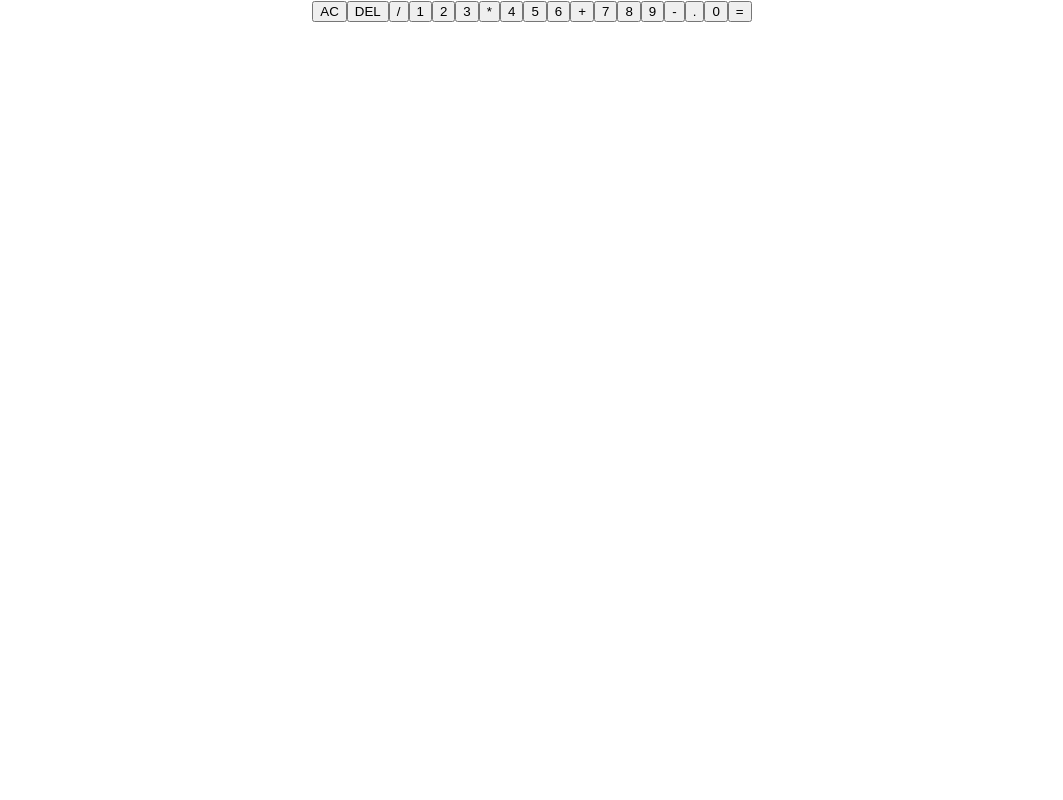
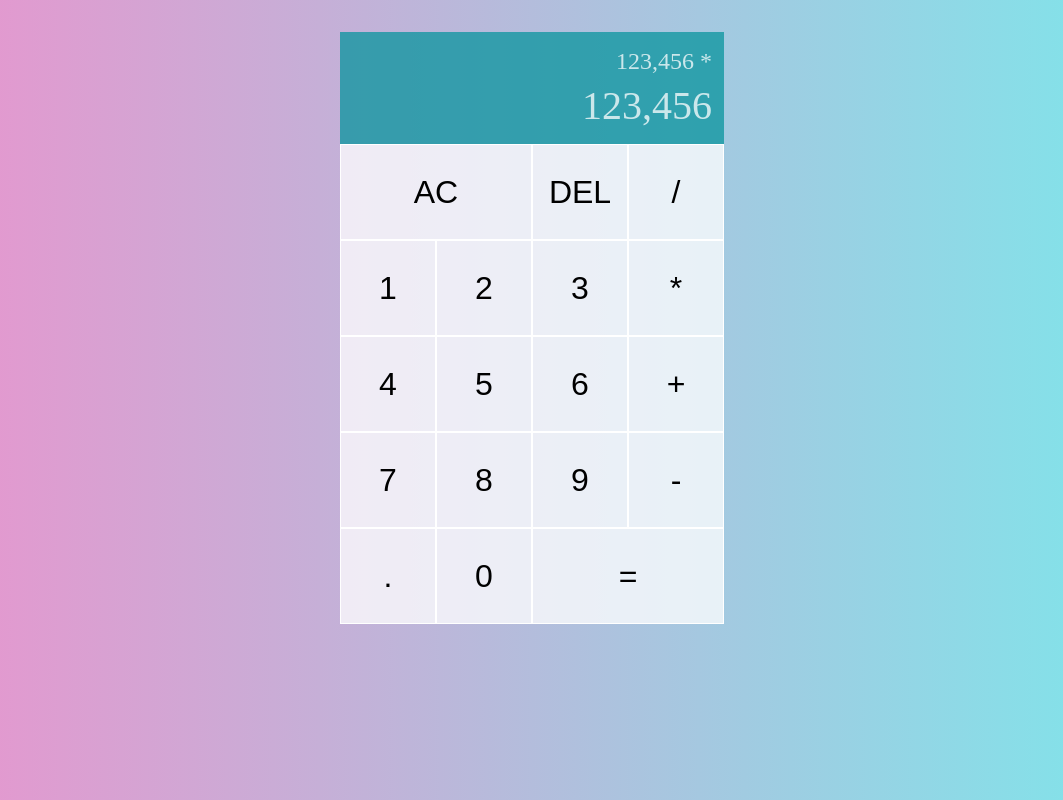
Before and after one commit to Bec91/Calculator, a React (Create React App) app: page / in a window 1280 px wide. Shown: the whole page, without its empty margins (108-1171 px from the left). Built offline with nearby package versions, Linux system fonts and the light colour scheme.

Commit message:
build out of calculator styling

```diff
--- a/package.json
+++ b/package.json
@@ -9,6 +9,7 @@
     "react": "^18.2.0",
     "react-dom": "^18.2.0",
     "react-scripts": "5.0.1",
+    "sass": "^1.57.1",
     "web-vitals": "^2.1.4"
   },
   "scripts": {
--- a/src/App.css
+++ /dev/null
@@ -1,3 +0,0 @@
-.App {
-  text-align: center;
-}
--- a/src/App.js
+++ b/src/App.js
@@ -1,27 +1,32 @@
-import './App.css';
+import './App.scss';
 
 function App() {
   return (
     <div className="App">
-
-      <button>AC</button>
-      <button>DEL</button>
-      <button>/</button>
-      <button>1</button>
-      <button>2</button>
-      <button>3</button>
-      <button>*</button>
-      <button>4</button>
-      <button>5</button>
-      <button>6</button>
-      <button>+</button>
-      <button>7</button>
-      <button>8</button>
-      <button>9</button>
-      <button>-</button>
-      <button>.</button>
-      <button>0</button>
-      <button>=</button>
+      <div className="calculator-grid">
+        <div className="output">
+          <div className="output__prevOperand">123,456 *</div>
+          <div className="output__currentOperand">123,456</div>
+        </div>
+        <button className="calculator-grid__btn span-two">AC</button>
+        <button className="calculator-grid__btn">DEL</button>
+        <button className="calculator-grid__btn">/</button>
+        <button className="calculator-grid__btn">1</button>
+        <button className="calculator-grid__btn">2</button>
+        <button className="calculator-grid__btn">3</button>
+        <button className="calculator-grid__btn">*</button>
+        <button className="calculator-grid__btn">4</button>
+        <button className="calculator-grid__btn">5</button>
+        <button className="calculator-grid__btn">6</button>
+        <button className="calculator-grid__btn">+</button>
+        <button className="calculator-grid__btn">7</button>
+        <button className="calculator-grid__btn">8</button>
+        <button className="calculator-grid__btn">9</button>
+        <button className="calculator-grid__btn">-</button>
+        <button className="calculator-grid__btn">.</button>
+        <button className="calculator-grid__btn">0</button>
+        <button className="calculator-grid__btn span-two">=</button>
+      </div>
     </div>
   );
 }
--- /dev/null
+++ b/src/App.scss
@@ -0,0 +1,51 @@
+*, *::before, *::after {
+  box-sizing: border-box;
+}
+
+body {
+  margin: 0;
+  background: linear-gradient(to right, #EB93CD, #7CE7EB);
+  display: flex;
+  justify-content: center;
+}
+
+.calculator-grid {
+  display: grid;
+  margin-top: 2rem;
+  grid-template-columns: repeat(4, 6rem);
+  grid-template-rows: minmax(7rem, auto) repeat(5, 6rem);
+  &__btn {
+    cursor: pointer;
+    font-size: 2rem;
+    border: 1px solid white;
+    outline: none;
+    background-color: rgba( 255, 255, 255, .75);
+  }
+    &__btn:hover, :focus  {
+      background-color: rgba( 255, 255, 255, .9);
+    }
+  }
+
+.span-two {
+  grid-column: span 2;
+}
+
+.output {
+  display: flex;
+  flex-direction: column;
+  align-items: flex-end;
+  justify-content: space-around;
+  padding: 0.75rem;
+  word-wrap: break-word;
+  word-break: break-all;
+  grid-column: 1 / -1;
+  background-color: rgba(8, 149, 158, .75);
+  &__prevOperand {
+    color: rgba( 255, 255, 255, .75);
+    font-size: 1.5rem;
+  }
+  &__currentOperand {
+    color: rgba( 255, 255, 255, .75);
+    font-size: 2.5rem;
+  }
+}
--- a/src/index.css
+++ /dev/null
@@ -1,13 +0,0 @@
-body {
-  margin: 0;
-  font-family: -apple-system, BlinkMacSystemFont, 'Segoe UI', 'Roboto', 'Oxygen',
-    'Ubuntu', 'Cantarell', 'Fira Sans', 'Droid Sans', 'Helvetica Neue',
-    sans-serif;
-  -webkit-font-smoothing: antialiased;
-  -moz-osx-font-smoothing: grayscale;
-}
-
-code {
-  font-family: source-code-pro, Menlo, Monaco, Consolas, 'Courier New',
-    monospace;
-}
--- a/src/index.js
+++ b/src/index.js
@@ -1,6 +1,5 @@
 import React from 'react';
 import ReactDOM from 'react-dom/client';
-import './index.css';
 import App from './App';
 
 const root = ReactDOM.createRoot(document.getElementById('root'));
```
Also changed, not shown: src/setupTests.js (deleted, +0 -5 lines), 1 other file (tests, documents, lock files or other folders).
